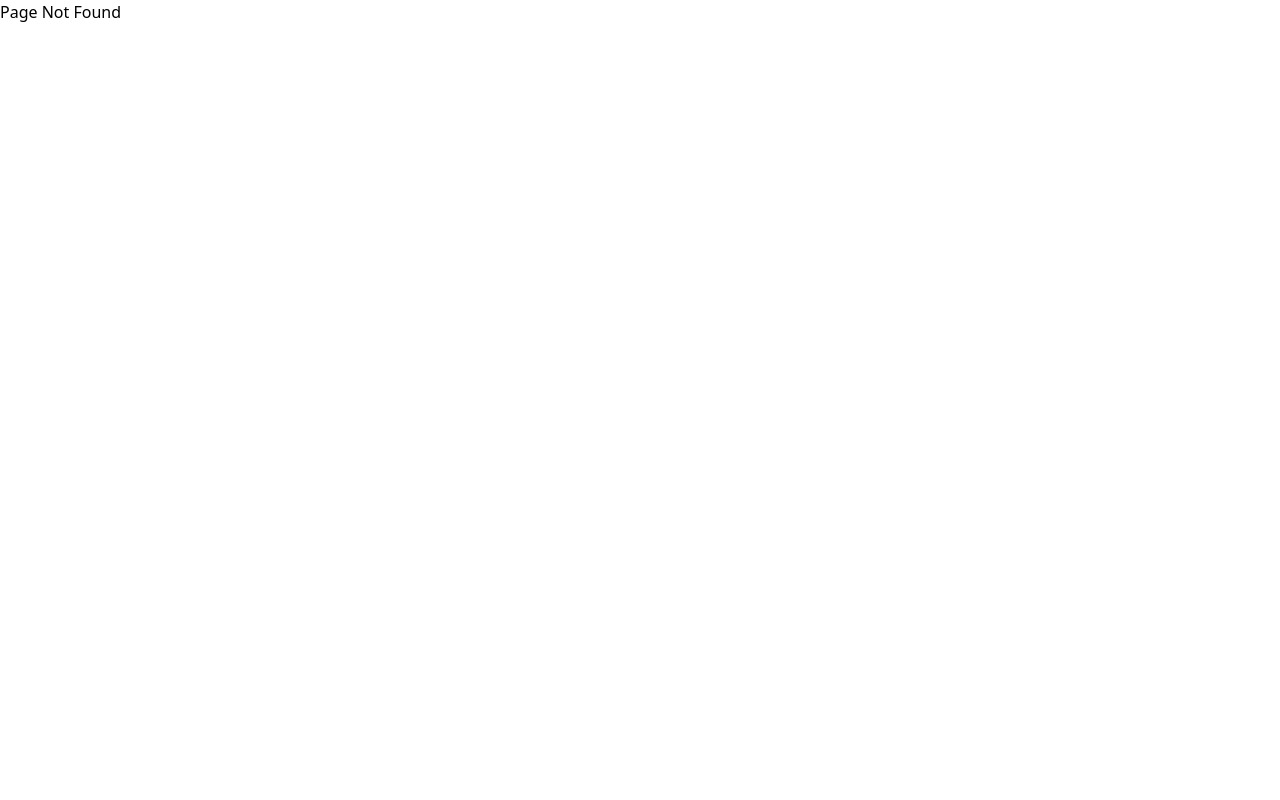
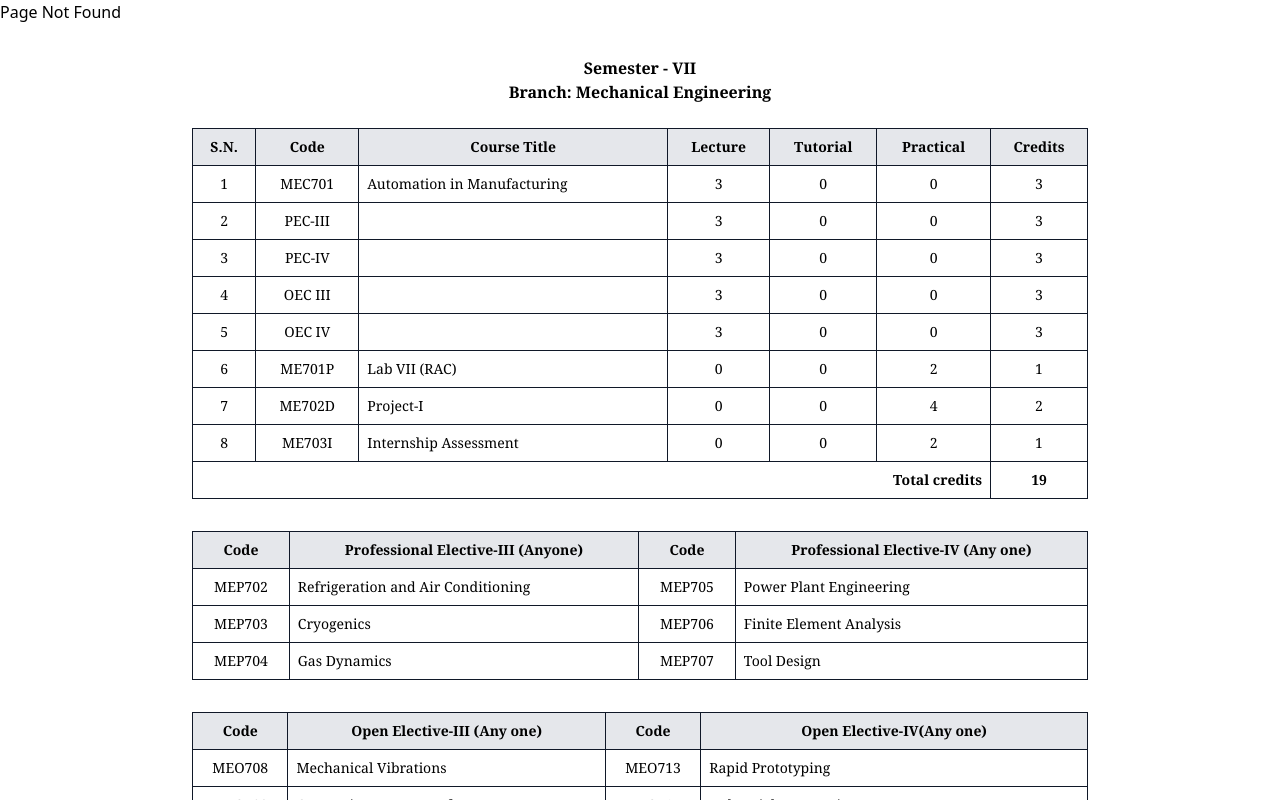
Before and after one commit to Ankitkumar7311/E-Learning, a React (Vite) app: page /teacher/request-report in a window 1280 px wide. Before the commit this address had no page. Shown: the top 800 px of the page. Built offline with nearby package versions, Linux system fonts and the light colour scheme.

Commit message:
added acadamic calender

```diff
--- a/src/App.jsx
+++ b/src/App.jsx
@@ -26,6 +26,7 @@ import UploadPdf from './components/admin_profile/UploadPdf';
 import UpdateTeach from './components/admin_profile/UpdateTeach';
 
 import RequestReport from './components/admin_profile/RequestReport';
+import AcadamicCalender from './components/students_profile/AcadamicCalender';
 
 const PublicLayout = ({ children }) => (
   <>
@@ -74,7 +75,7 @@ const App = () => {
         <Route path='/request-report' element={<RequestReport/>} />
 
       </Routes>
-
+     <AcadamicCalender/>
     </Router>
   );
 };
--- /dev/null
+++ b/src/components/students_profile/AcadamicCalender.jsx
@@ -0,0 +1,147 @@
+import React from 'react';
+
+const AcadamicCalender = () => {
+  // Single source of truth for all course data, matching the provided image
+  const allCourses = [
+    { type: 'core', code: 'MEC701', title: 'Automation in Manufacturing', l: 3, t: 0, p: 0, credits: 3 },
+    { type: 'core', code: 'PEC-III', title: '', l: 3, t: 0, p: 0, credits: 3 },
+    { type: 'core', code: 'PEC-IV', title: '', l: 3, t: 0, p: 0, credits: 3 },
+    { type: 'core', code: 'OEC III', title: '', l: 3, t: 0, p: 0, credits: 3 },
+    { type: 'core', code: 'OEC IV', title: '', l: 3, t: 0, p: 0, credits: 3 },
+    { type: 'core', code: 'ME701P', title: 'Lab VII (RAC)', l: 0, t: 0, p: 2, credits: 1 },
+    { type: 'core', code: 'ME702D', title: 'Project-I', l: 0, t: 0, p: 4, credits: 2 },
+    { type: 'core', code: 'ME703I', title: 'Internship Assessment', l: 0, t: 0, p: 2, credits: 1 },
+
+    // Professional Electives (Matching the image)
+    { type: 'pec3', code: 'MEP702', title: 'Refrigeration and Air Conditioning' },
+    { type: 'pec3', code: 'MEP703', title: 'Cryogenics' },
+    { type: 'pec3', code: 'MEP704', title: 'Gas Dynamics' },
+    { type: 'pec4', code: 'MEP705', title: 'Power Plant Engineering' },
+    { type: 'pec4', code: 'MEP706', title: 'Finite Element Analysis' },
+    { type: 'pec4', code: 'MEP707', title: 'Tool Design' },
+
+    // Open Electives (Matching the image)
+    { type: 'oec3', code: 'MEO708', title: 'Mechanical Vibrations' },
+    { type: 'oec3', code: 'MEO709', title: 'Convective Heat Transfer' },
+    { type: 'oec3', code: 'MEO710', title: 'Micro and Nano Manufacturing' },
+    { type: 'oec3', code: 'MEO711', title: 'Energy Systems and Management' },
+    { type: 'oec3', code: 'MEO712', title: 'Condition Monitoring' },
+    { type: 'oec4', code: 'MEO713', title: 'Rapid Prototyping' },
+    { type: 'oec4', code: 'MEO714', title: 'Industrial Automation' },
+    { type: 'oec4', code: 'MEO715', title: 'Technology management' },
+    { type: 'oec4', code: 'MEO716', title: 'Computer Aided Manufacturing' },
+    { type: 'oec4', code: 'MEO717', title: 'Maintenance Engineering & management' },
+  ];
+
+  // Filter courses for each section
+  const coreCourses = allCourses.filter(course => course.type === 'core');
+  const professionalElectives3 = allCourses.filter(course => course.type === 'pec3');
+  const professionalElectives4 = allCourses.filter(course => course.type === 'pec4');
+  const openElectives3 = allCourses.filter(course => course.type === 'oec3');
+  const openElectives4 = allCourses.filter(course => course.type === 'oec4');
+
+  // Calculate the total credits for core courses
+  const totalCredits = coreCourses.reduce((sum, course) => sum + course.credits, 0);
+
+  return (
+    <div className="flex flex-col items-center p-8 bg-white font-serif">
+      {/* Header Section */}
+      <div className="text-center mb-6">
+        <p className="font-bold">Semester - VII</p>
+        <p className="font-bold">Branch: Mechanical Engineering</p>
+      </div>
+
+      {/* Main Subjects Table */}
+      <div className="w-full max-w-4xl overflow-x-auto">
+        <table className="w-full border-collapse border border-gray-900 text-sm">
+          <thead>
+            <tr className="bg-gray-200">
+              <th className="p-2 border border-gray-900 text-center font-bold">S.N.</th>
+              <th className="p-2 border border-gray-900 text-center font-bold">Code</th>
+              <th className="p-2 border border-gray-900 text-center font-bold">Course Title</th>
+              <th className="p-2 border border-gray-900 text-center font-bold">Lecture</th>
+              <th className="p-2 border border-gray-900 text-center font-bold">Tutorial</th>
+              <th className="p-2 border border-gray-900 text-center font-bold">Practical</th>
+              <th className="p-2 border border-gray-900 text-center font-bold">Credits</th>
+            </tr>
+          </thead>
+          <tbody>
+            {coreCourses.map((course, index) => (
+              <tr key={index}>
+                <td className="p-2 border border-gray-900 text-center">{index + 1}</td>
+                <td className="p-2 border border-gray-900 text-center">{course.code}</td>
+                <td className="p-2 border border-gray-900 text-left">{course.title}</td>
+                <td className="p-2 border border-gray-900 text-center">{course.l}</td>
+                <td className="p-2 border border-gray-900 text-center">{course.t}</td>
+                <td className="p-2 border border-gray-900 text-center">{course.p}</td>
+                <td className="p-2 border border-gray-900 text-center">{course.credits}</td>
+              </tr>
+            ))}
+            <tr className="font-bold">
+              <td colSpan="6" className="p-2 border border-gray-900 text-right">Total credits</td>
+              <td className="p-2 border border-gray-900 text-center">{totalCredits}</td>
+            </tr>
+          </tbody>
+        </table>
+      </div>
+
+      {/* Professional Electives Table */}
+      <div className="w-full max-w-4xl overflow-x-auto mt-8">
+        <table className="w-full border-collapse border border-gray-900 text-sm">
+          <thead>
+            <tr className="bg-gray-200">
+              <th className="p-2 border border-gray-900 text-center font-bold">Code</th>
+              <th className="p-2 border border-gray-900 text-center font-bold">Professional Elective-III (Anyone)</th>
+              <th className="p-2 border border-gray-900 text-center font-bold">Code</th>
+              <th className="p-2 border border-gray-900 text-center font-bold">Professional Elective-IV (Any one)</th>
+            </tr>
+          </thead>
+          <tbody>
+            {professionalElectives3.map((pec3, index) => (
+              <tr key={index}>
+                <td className="p-2 border border-gray-900 text-center">{pec3.code}</td>
+                <td className="p-2 border border-gray-900 text-left">{pec3.title}</td>
+                {professionalElectives4[index] && (
+                  <>
+                    <td className="p-2 border border-gray-900 text-center">{professionalElectives4[index].code}</td>
+                    <td className="p-2 border border-gray-900 text-left">{professionalElectives4[index].title}</td>
+                  </>
+                )}
+              </tr>
+            ))}
+          </tbody>
+        </table>
+      </div>
+
+      {/* Open Electives Table */}
+      <div className="w-full max-w-4xl overflow-x-auto mt-8">
+        <table className="w-full border-collapse border border-gray-900 text-sm">
+          <thead>
+            <tr className="bg-gray-200">
+              <th className="p-2 border border-gray-900 text-center font-bold">Code</th>
+              <th className="p-2 border border-gray-900 text-center font-bold">Open Elective-III (Any one)</th>
+              <th className="p-2 border border-gray-900 text-center font-bold">Code</th>
+              <th className="p-2 border border-gray-900 text-center font-bold">Open Elective-IV(Any one)</th>
+            </tr>
+          </thead>
+          <tbody>
+            {openElectives3.map((oec3, index) => (
+              <tr key={index}>
+                <td className="p-2 border border-gray-900 text-center">{oec3.code}</td>
+                <td className="p-2 border border-gray-900 text-left">{oec3.title}</td>
+                {openElectives4[index] && (
+                  <>
+                    <td className="p-2 border border-gray-900 text-center">{openElectives4[index].code}</td>
+                    <td className="p-2 border border-gray-900 text-left">{openElectives4[index].title}</td>
+                  </>
+                )}
+              </tr>
+            ))}
+          </tbody>
+        </table>
+      </div>
+    </div>
+  );
+};
+
+export default AcadamicCalender;
```
